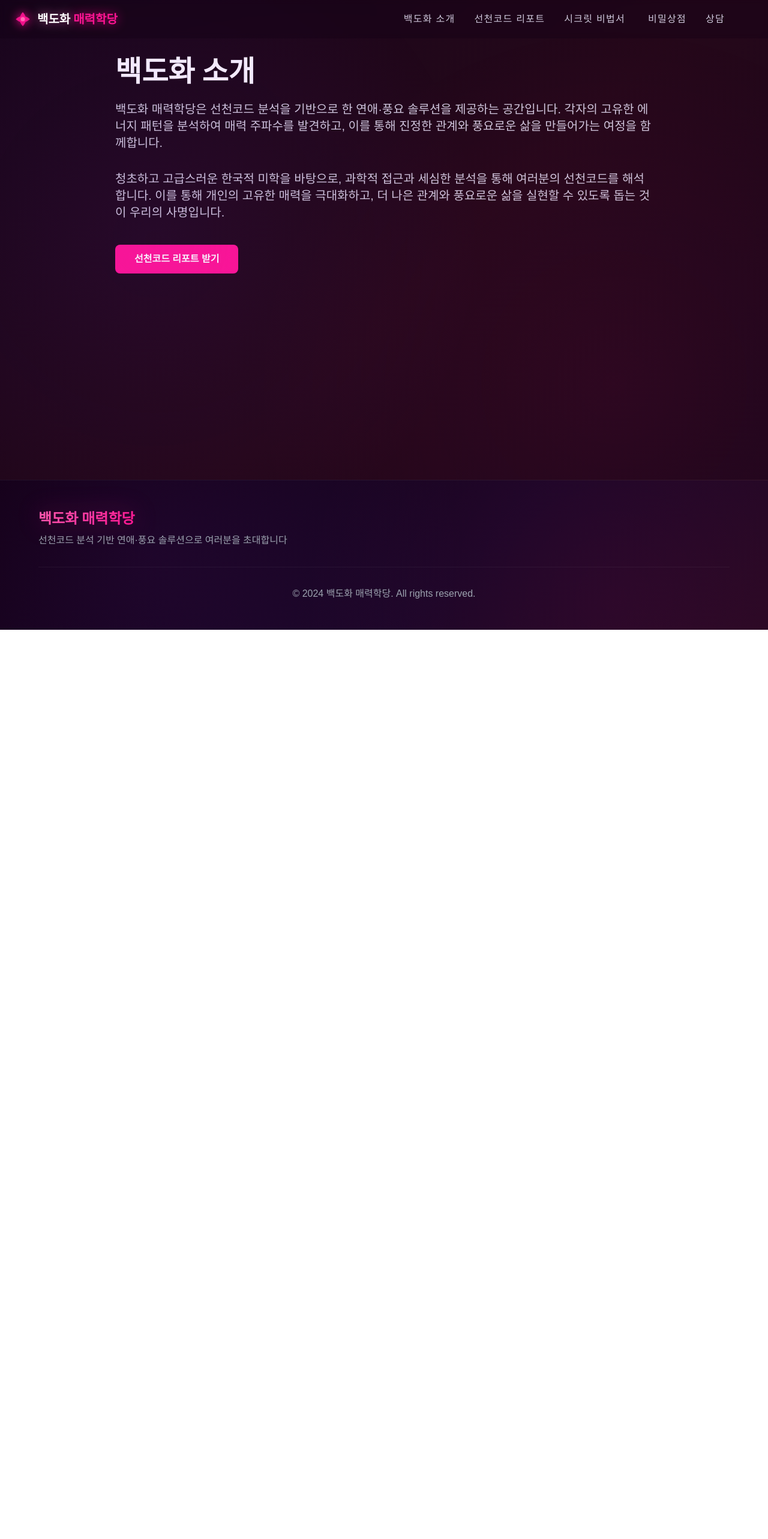
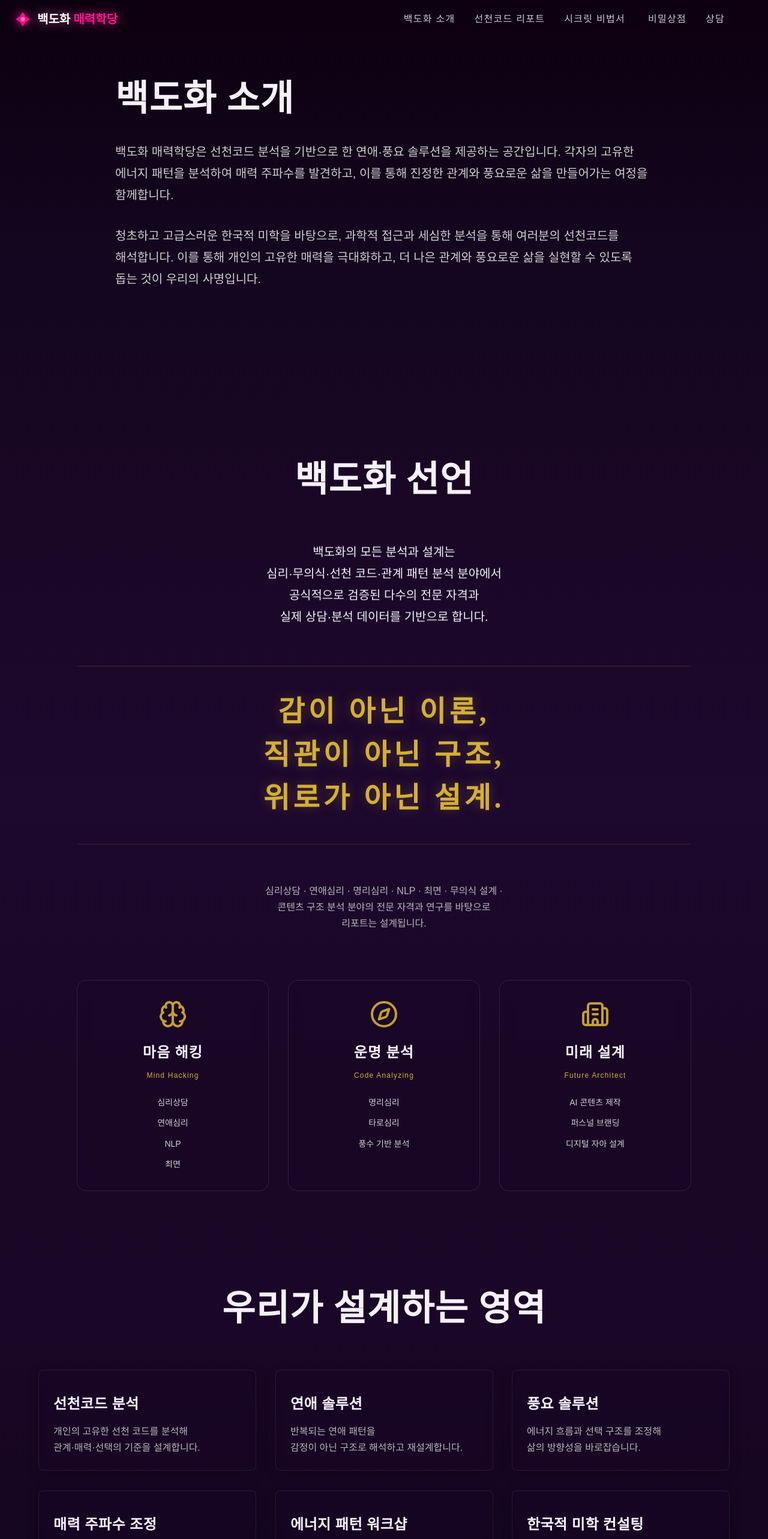
Before and after one commit to woolbo100/buzasun, a Next.js app: page /about in a window 1280 px wide. Shown: the top 2566 px of the page at 60% size. Before the commit the page ends 1050 px from the top, so only its background shows below. Built offline with nearby package versions, Linux system fonts and the light colour scheme.

Commit message:
update design

```diff
--- /dev/null
+++ b/app/about/layout.tsx
@@ -0,0 +1,12 @@
+export const metadata = {
+  title: '백도화 소개 | 백도화 매력학당',
+  description: '백도화 매력학당에 대해 알아보세요',
+}
+
+export default function AboutLayout({
+  children,
+}: {
+  children: React.ReactNode
+}) {
+  return children
+}
--- a/app/about/page.tsx
+++ b/app/about/page.tsx
@@ -1,38 +1,80 @@
+'use client'
+
 import Navigation from '@/components/Navigation'
 import Footer from '@/components/Footer'
-
-export const metadata = {
-  title: '백도화 소개 | 백도화 매력학당',
-  description: '백도화 매력학당에 대해 알아보세요',
-}
+import About from '@/components/About'
+import Projects from '@/components/Projects'
 
 export default function AboutPage() {
   return (
     <>
       <Navigation />
-      <main className="min-h-screen pt-16 px-4 md:px-6 py-16 md:py-24">
+      <main
+        className="min-h-screen relative"
+        style={{
+          background: 'linear-gradient(180deg, #0d0010 0%, #14061f 15%, #1a0726 30%, #1d082e 45%, #1a0726 60%, #1a0626 75%, #14061f 90%, #120014 100%)',
+        }}
+      >
+        {/* 백도화 히어로 소개 */}
+        <section className="pt-32 pb-20 px-6 relative">
           <div className="container mx-auto max-w-4xl">
-          <h1 className="text-4xl md:text-5xl font-elegant font-bold text-bd-ivory mb-6">
+            <h1
+              className="text-3xl md:text-5xl lg:text-6xl font-elegant font-bold mb-8"
+              style={{
+                color: '#f7f1ff',
+                letterSpacing: '0.02em',
+                lineHeight: 'clamp(1.15, 1.25, 1.25)',
+              }}
+            >
               백도화 소개
             </h1>
-          <p className="text-lg md:text-xl text-bd-gray mb-8 leading-relaxed">
+            <p
+              className="text-lg md:text-xl mb-8 leading-relaxed"
+              style={{
+                color: 'rgba(255, 255, 255, 0.8)',
+                lineHeight: '1.8',
+                wordBreak: 'keep-all',
+              }}
+            >
               백도화 매력학당은 선천코드 분석을 기반으로 한 연애·풍요 솔루션을 제공하는 공간입니다.
               각자의 고유한 에너지 패턴을 분석하여 매력 주파수를 발견하고, 이를 통해 진정한 관계와 풍요로운 삶을 만들어가는 여정을 함께합니다.
             </p>
-          <p className="text-lg md:text-xl text-bd-gray mb-10 leading-relaxed">
+            <p
+              className="text-lg md:text-xl mb-10 leading-relaxed"
+              style={{
+                color: 'rgba(255, 255, 255, 0.8)',
+                lineHeight: '1.8',
+                wordBreak: 'keep-all',
+              }}
+            >
               청초하고 고급스러운 한국적 미학을 바탕으로, 과학적 접근과 세심한 분석을 통해 여러분의 선천코드를 해석합니다.
               이를 통해 개인의 고유한 매력을 극대화하고, 더 나은 관계와 풍요로운 삶을 실현할 수 있도록 돕는 것이 우리의 사명입니다.
             </p>
-          <a
-            href="/report"
-            className="inline-block px-8 py-3 rounded-lg font-semibold text-white transition-colors hover:bg-bd-pink2"
+          </div>
+        </section>
+
+        {/* 백도화 선언 */}
+        <About />
+
+        {/* 우리가 설계하는 영역 */}
+        <Projects />
+
+        {/* 브랜드 엔딩 카피 */}
+        <section className="py-20 px-6 relative">
+          <div className="container mx-auto max-w-4xl text-center">
+            <p
+              className="text-lg md:text-xl leading-relaxed"
               style={{
-              background: '#ff1493',
+                color: 'rgba(255, 255, 255, 0.7)',
+                lineHeight: '1.8',
+                wordBreak: 'keep-all',
               }}
             >
-            선천코드 리포트 받기
-          </a>
+              백도화는 당신의 선천 코드를 해석하고,<br />
+              관계와 삶의 구조를 설계하는 전문 시스템입니다.
+            </p>
           </div>
+        </section>
       </main>
       <Footer />
     </>
--- a/app/page.tsx
+++ b/app/page.tsx
@@ -6,7 +6,6 @@ import ProductCards from '@/components/ProductCards'
 import Testimonials from '@/components/Testimonials'
 import Ebooks from '@/components/Ebooks'
 import About from '@/components/About'
-import Projects from '@/components/Projects'
 import Contact from '@/components/Contact'
 import Footer from '@/components/Footer'
 import AdminModal from '@/components/AdminModal'
@@ -59,7 +58,6 @@ export default function Home() {
         {/* 섹션들 - 경계 없이 자연스럽게 연결 */}
         <div className="relative z-10">
           <About />
-          <Projects />
           <Contact />
         </div>
       </div>
--- a/components/Projects.tsx
+++ b/components/Projects.tsx
@@ -1,35 +1,37 @@
 'use client'
+
+import Reveal from './Reveal'
 
 const projects = [
   {
     icon: 'fas fa-sparkles',
     title: '선천코드 분석',
-    description: '개인의 고유한 선천코드를 분석하여 에너지 패턴과 매력 주파수를 발견하는 맞춤형 프로그램입니다.',
+    description: '개인의 고유한 선천 코드를 분석해\n관계·매력·선택의 기준을 설계합니다.',
   },
   {
     icon: 'fas fa-heart',
     title: '연애 솔루션',
-    description: '선천코드 기반 분석을 통해 이상적인 관계 패턴을 찾고, 진정한 연애를 실현하는 솔루션입니다.',
+    description: '반복되는 연애 패턴을\n감정이 아닌 구조로 해석하고 재설계합니다.',
   },
   {
     icon: 'fas fa-star',
     title: '풍요 솔루션',
-    description: '에너지 패턴을 조화롭게 조정하여 삶의 풍요로움을 실현하는 깊이 있는 솔루션입니다.',
+    description: '에너지 흐름과 선택 구조를 조정해\n삶의 방향성을 바로잡습니다.',
   },
   {
     icon: 'fas fa-gem',
     title: '매력 주파수 조정',
-    description: '1:1 맞춤형 컨설팅으로 개인의 매력 주파수를 최적화하고 극대화합니다.',
+    description: '개인의 매력 주파수를 분석해\n표현과 선택의 밀도를 높입니다.',
   },
   {
     icon: 'fas fa-moon',
     title: '에너지 패턴 워크샵',
-    description: '청초하고 고급스러운 분위기 속에서 에너지 패턴을 이해하고 조정하는 워크샵입니다.',
+    description: '에너지 패턴을 이해하고\n현실에서 작동하는 방식으로 재정렬합니다.',
   },
   {
     icon: 'fas fa-feather',
     title: '한국적 미학 컨설팅',
-    description: '한국적 미학을 바탕으로 한 우아하고 세련된 매력 표현 방법을 배웁니다.',
+    description: '한국적 미학을 기반으로\n고유한 분위기와 인상을 설계합니다.',
   },
 ]
 
@@ -41,46 +43,68 @@ export default function Projects() {
       style={{ background: 'transparent' }}
     >
       <div className="container mx-auto max-w-6xl">
-        <h2 className="text-4xl md:text-5xl font-elegant font-bold text-center mb-12 text-bd-ivory fade-in-up">
-          프로젝트
+        <Reveal delayMs={100}>
+          <h2
+            className="text-3xl md:text-5xl lg:text-6xl font-elegant font-bold text-center mb-16"
+            style={{
+              color: '#f7f1ff',
+              letterSpacing: '0.02em',
+              lineHeight: 'clamp(1.15, 1.25, 1.25)',
+            }}
+          >
+            우리가 설계하는 영역
           </h2>
-        <div className="grid grid-cols-1 md:grid-cols-2 lg:grid-cols-3 gap-8">
+        </Reveal>
+        <div className="grid grid-cols-1 md:grid-cols-2 lg:grid-cols-3 gap-6 md:gap-8">
           {projects.map((project, index) => (
+            <Reveal key={index} delayMs={200 + index * 100}>
               <div
-              key={index}
-              className="card-hover p-6 rounded-lg fade-in-up bg-white/5 backdrop-blur-xl border border-white/10 cursor-pointer transition-all duration-300 group"
+                className="p-6 rounded-lg transition-all duration-300"
                 style={{
-                boxShadow: '0 8px 32px rgba(20, 6, 31, 0.3), 0 0 40px rgba(27, 7, 38, 0.15)',
+                  background: 'rgba(26, 6, 38, 0.3)',
+                  border: '1px solid rgba(255, 255, 255, 0.08)',
+                  backdropFilter: 'blur(10px)',
+                  boxShadow: '0 4px 20px rgba(0, 0, 0, 0.2)',
                 }}
                 onMouseEnter={(e) => {
-                e.currentTarget.style.borderColor = '#ff1493'
-                e.currentTarget.style.boxShadow = '0 0 12px rgba(255, 20, 147, 0.4), 0 0 24px rgba(255, 20, 147, 0.2), 0 8px 32px rgba(20, 6, 31, 0.3)'
+                  e.currentTarget.style.borderColor = 'rgba(255, 255, 255, 0.15)'
+                  e.currentTarget.style.background = 'rgba(26, 6, 38, 0.4)'
                 }}
                 onMouseLeave={(e) => {
-                e.currentTarget.style.borderColor = 'rgba(255, 255, 255, 0.1)'
-                e.currentTarget.style.boxShadow = '0 8px 32px rgba(20, 6, 31, 0.3), 0 0 40px rgba(27, 7, 38, 0.15)'
+                  e.currentTarget.style.borderColor = 'rgba(255, 255, 255, 0.08)'
+                  e.currentTarget.style.background = 'rgba(26, 6, 38, 0.3)'
                 }}
               >
-              <div className="text-3xl mb-4" style={{ color: '#ff1493' }}>
+                <div
+                  className="text-3xl mb-4"
+                  style={{
+                    color: 'rgba(255, 255, 255, 0.7)',
+                  }}
+                >
                   <i className={project.icon}></i>
                 </div>
-              <h3 className="text-2xl font-bold mb-3 text-bd-ivory">{project.title}</h3>
-              <p className="text-bd-gray mb-4">
+                <h3
+                  className="text-xl md:text-2xl font-semibold mb-4"
+                  style={{
+                    color: '#f7f1ff',
+                    letterSpacing: '0.02em',
+                  }}
+                >
+                  {project.title}
+                </h3>
+                <p
+                  className="text-sm md:text-base leading-relaxed"
+                  style={{
+                    color: 'rgba(255, 255, 255, 0.7)',
+                    lineHeight: '1.7',
+                    wordBreak: 'keep-all',
+                    whiteSpace: 'pre-line',
+                  }}
+                >
                   {project.description}
                 </p>
-              <a
-                href="#"
-                className="transition-colors text-bd-pink hover:text-bd-pink2"
-                onMouseEnter={(e) => {
-                  e.currentTarget.style.textShadow = '0 0 8px rgba(255, 20, 147, 0.5)'
-                }}
-                onMouseLeave={(e) => {
-                  e.currentTarget.style.textShadow = 'none'
-                }}
-              >
-                자세히 보기 →
-              </a>
               </div>
+            </Reveal>
           ))}
         </div>
       </div>
```
Lines whose indentation alone changed are shown as unchanged.
